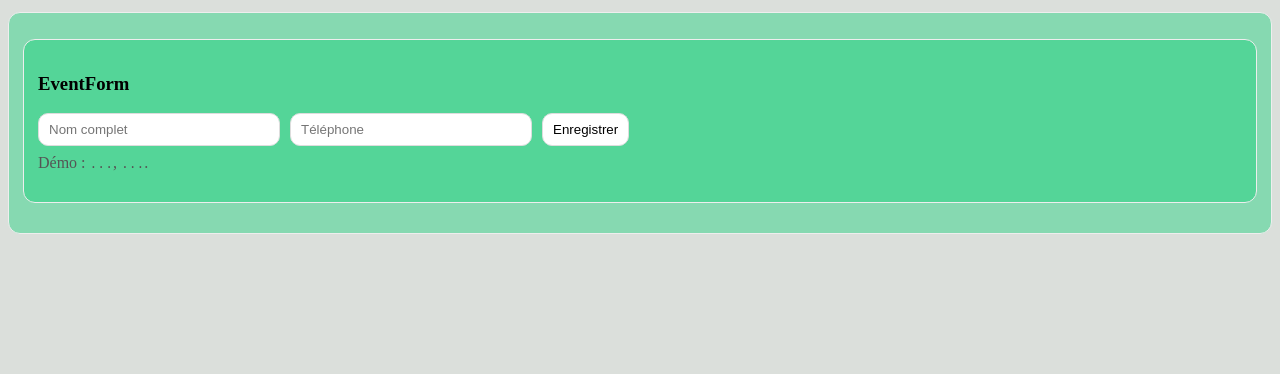
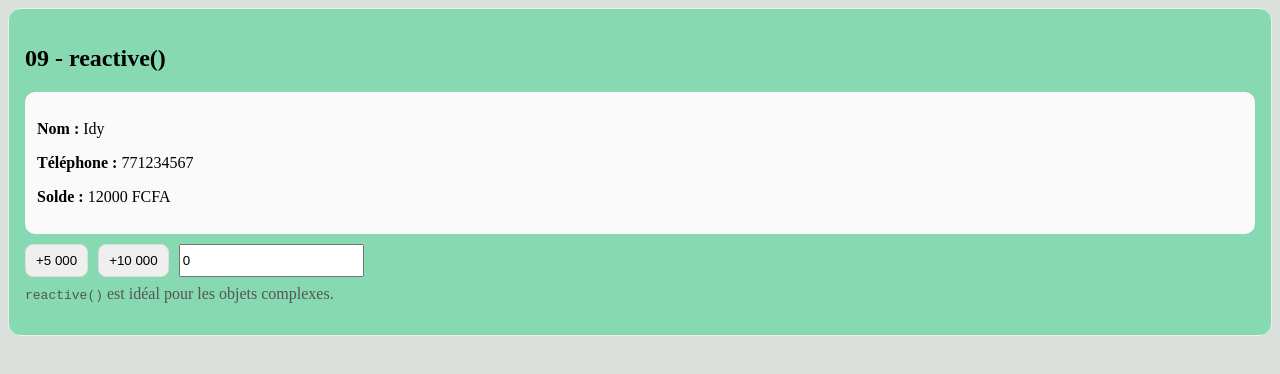
Before and after one commit to mouhamadoufallBah/cours, a Vue app: page / in a window 1280 px wide. Shown: the top 374 px of the page. Built offline with nearby package versions, Linux system fonts and the light colour scheme.

Commit message:
feat: reactive done

```diff
--- a/src/App.vue
+++ b/src/App.vue
@@ -4,7 +4,8 @@
 // import VBind from './demos/03_vBind/VBind.vue';
 // import DynamicAttribut from './demos/04_dynamic_attribut/DynamicAttribut.vue'
 // import Event from './demos/05_event/Event.vue'
-import Event from './demos/05_event/FormEvent.vue'
+// import Event from './demos/05_event/FormEvent.vue'
+import Reactive from './demos/06_reactive/Reactive.vue'
 </script>
 
 <template>
@@ -13,6 +14,7 @@ import Event from './demos/05_event/FormEvent.vue'
     <!-- <Interpolation/> -->
      <!-- <VBind/> -->
       <!-- <DynamicAttribut/> -->
-      <Event/>
+      <!-- <Event/> -->
+       <Reactive/>
  </section>
 </template>
--- /dev/null
+++ b/src/demos/06_reactive/Reactive.vue
@@ -0,0 +1,75 @@
+<script setup>
+import { reactive, ref } from "vue";
+
+const info = reactive({
+  nom: "Idy",
+  tel: "771234567",
+  solde: 12000,
+});
+
+const cpt = ref(0);
+const montantAJouter = ref(0);
+
+function addSolde(solde) {
+  cpt.value += 1;
+  if (cpt.value > 10) {
+    alert("Vous avez atteint la limite");
+  }
+  info.solde += solde;
+}
+</script>
+
+<template>
+  <section class="card">
+    <h2>09 - reactive()</h2>
+
+    <div class="box">
+      <p><strong>Nom :</strong> {{ info.nom }}</p>
+      <p><strong>Téléphone :</strong> {{ info.tel }}</p>
+      <p><strong>Solde :</strong> {{ info.solde }} FCFA</p>
+    </div>
+
+    <div class="actions">
+      <button @click="addSolde(5000)">+5 000</button>
+      <button @click="addSolde(10000)">+10 000</button>
+      <input
+        type="number"
+        placeholder="Autre montant"
+        v-model="montantAJouter"
+        @keyup.enter="addSolde(montantAJouter)"
+      />
+    </div>
+
+    <p class="note">
+      <code>reactive()</code> est idéal pour les objets complexes.
+    </p>
+  </section>
+</template>
+
+<style scoped>
+.card {
+  padding: 16px;
+  border: 1px solid #eee;
+  border-radius: 12px;
+}
+.box {
+  padding: 12px;
+  background: #fafafa;
+  border-radius: 10px;
+}
+.actions {
+  display: flex;
+  gap: 10px;
+  margin-top: 10px;
+}
+button {
+  padding: 8px 10px;
+  border: 1px solid #ddd;
+  border-radius: 8px;
+  cursor: pointer;
+}
+.note {
+  margin-top: 8px;
+  color: #555;
+}
+</style>
```
